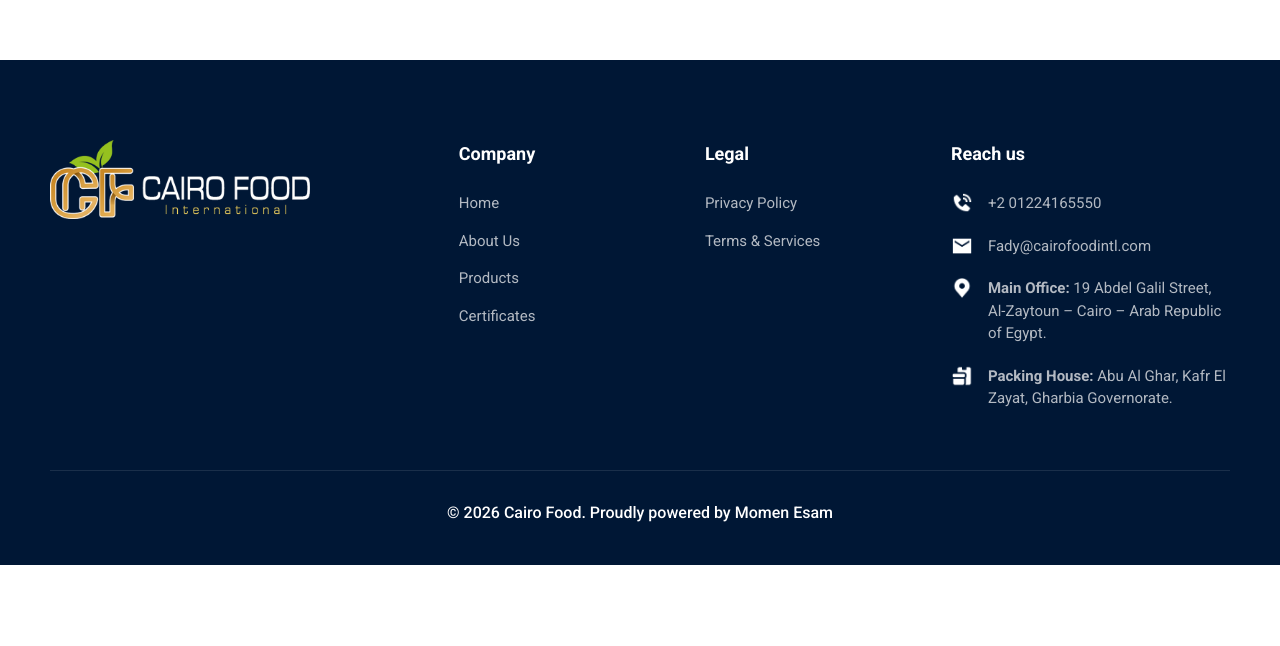
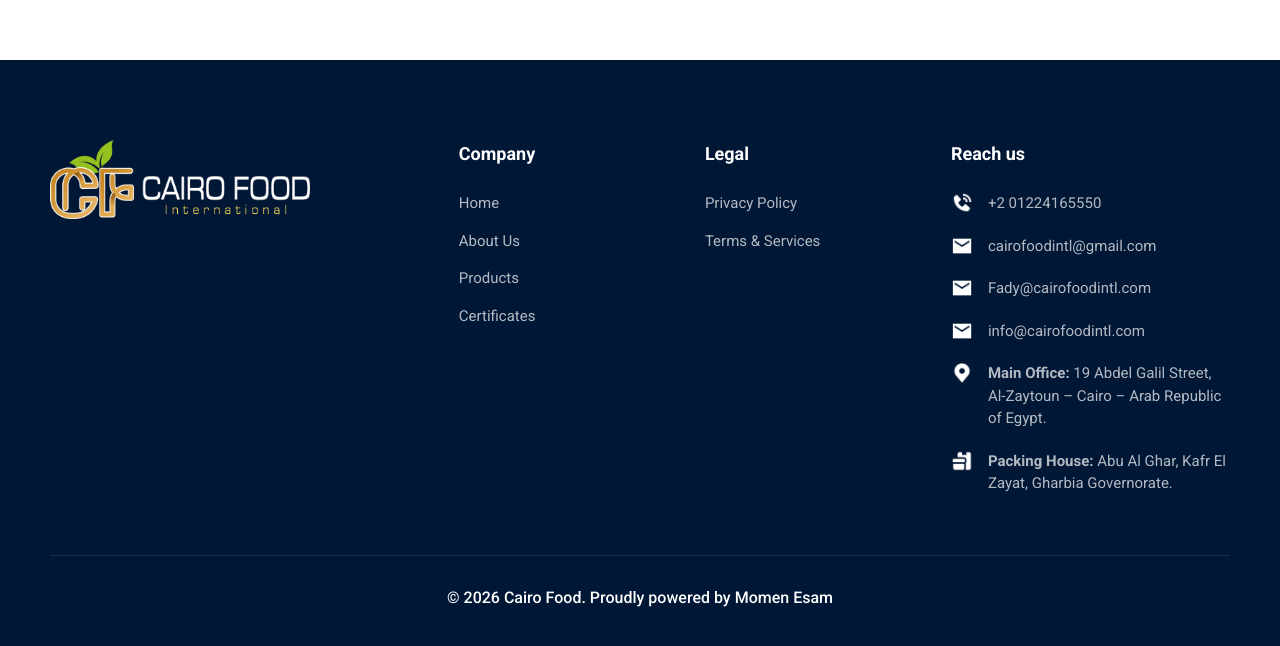
Before and after one commit to momenesam11/cairo-food, a Next.js app: page /certificates in a window 1280 px wide. Shown: the part 3484-4130 px from the top of the page. Before the commit the page ends 4049 px from the top, so only its background shows below. Built offline with nearby package versions, Linux system fonts and the light colour scheme.

Commit message:
feat: implement core layout components, global styles, and company data configuration

```diff
--- a/src/app/globals.css
+++ b/src/app/globals.css
@@ -471,12 +471,12 @@ img { max-width: 100%; height: auto; object-fit: cover; }
   display: grid; grid-template-columns: 420px 1fr; gap: 0; margin-bottom: 120px;
   background: white; border-radius: 16px; overflow: hidden; box-shadow: 0 10px 40px rgba(0,0,0,.05);
 }
-.contact-info-card { background: var(--navy); color: white; padding: 60px 50px; position: relative; }
-.contact-info-card h2 { font-size: 32px; line-height: 1.2; margin-bottom: 25px; font-weight: 700; }
+.contact-info-card { background: var(--navy); color: white; padding: 45px 40px; position: relative; }
+.contact-info-card h2 { font-size: 32px; line-height: 1.2; margin-bottom: 20px; font-weight: 700; }
 .contact-info-card h2 strong { color: var(--green); }
-.contact-info-card p { font-size: 16px; color: rgba(255,255,255,.8); line-height: 1.6; margin-bottom: 40px; }
+.contact-info-card p { font-size: 16px; color: rgba(255,255,255,.8); line-height: 1.6; margin-bottom: 25px; }
 
-.contact-details-list { list-style: none; padding: 0; margin: 0 0 50px; display: grid; gap: 25px; }
+.contact-details-list { list-style: none; padding: 0; margin: 0 0 35px; display: grid; gap: 18px; }
 .contact-details-list li { display: flex; align-items: start; gap: 18px; }
 .contact-details-list li img { width: 22px; margin-top: 3px; filter: brightness(0) invert(1); }
 .contact-details-list li span { font-size: 15px; line-height: 1.5; }
@@ -485,10 +485,10 @@ img { max-width: 100%; height: auto; object-fit: cover; }
 .social-links-new img { width: 24px; filter: brightness(0) invert(1); transition: .3s; }
 .social-links-new a:hover img { transform: translateY(-3px); }
 
-.contact-form-area { padding: 60px 50px; background: #fff; }
-.modern-form { display: grid; gap: 25px; }
-.form-row { display: grid; grid-template-columns: 1fr 1fr; gap: 25px; }
-.form-group { display: flex; flex-direction: column; gap: 10px; }
+.contact-form-area { padding: 45px 40px; background: #fff; }
+.modern-form { display: grid; gap: 20px; }
+.form-row { display: grid; grid-template-columns: 1fr 1fr; gap: 20px; }
+.form-group { display: flex; flex-direction: column; gap: 8px; }
 .form-group label { font-size: 14px; font-weight: 700; color: var(--navy); }
 .form-group input, .form-group select, .form-group textarea {
   background: #f6f6f6; border: 0; border-radius: 8px; padding: 14px 18px;
@@ -1294,3 +1294,14 @@ img { max-width: 100%; height: auto; object-fit: cover; }
   unicode-bidi: embed !important;
   display: inline-block !important;
 }
+
+/* Custom clickable email links */
+.footer-email-link, .contact-email-link {
+  color: inherit;
+  text-decoration: none;
+  transition: color 0.2s ease;
+}
+.footer-email-link:hover, .contact-email-link:hover {
+  color: var(--green) !important;
+  text-decoration: underline;
+}
--- a/src/components/layout/Footer.tsx
+++ b/src/components/layout/Footer.tsx
@@ -47,10 +47,16 @@ export function Footer() {
               <img src="/images/contact/contact-icon-phone.png" alt="Phone" />
               <span className="ltr-phone">{company.phone}</span>
             </p>
-            <p>
-              <img src="/images/contact/contact-icon-mail.png" alt="Mail" />
-              <span>{company.email}</span>
-            </p>
+            {company.emails.map((email) => (
+              <p key={email}>
+                <img src="/images/contact/contact-icon-mail.png" alt="Mail" />
+                <span>
+                  <a href={`mailto:${email}`} className="footer-email-link">
+                    {email}
+                  </a>
+                </span>
+              </p>
+            ))}
             <p>
               <img src="/images/contact/contact-icon-office.png" alt="Pin" />
               <span><strong>{t(T.footer.mainOffice, lang)}</strong> {lang === "ar" ? company.addressAr : company.address}</span>
--- a/src/components/sections/ContactSection.tsx
+++ b/src/components/sections/ContactSection.tsx
@@ -62,10 +62,12 @@ export function ContactSection() {
           </li>
           <li>
             <img src="/images/contact/contact-icon-mail.png" alt="Mail" />
-            <span>
-              {company.email}
-              <br />
-              {company.secondaryEmail}
+            <span className="flex flex-col gap-1">
+              {company.emails.map((email) => (
+                <a key={email} href={`mailto:${email}`} className="contact-email-link">
+                  {email}
+                </a>
+              ))}
             </span>
           </li>
         </ul>
@@ -132,10 +134,10 @@ export function ContactSection() {
           </div>
 
           <div className="form-buttons">
-            <button type="button" className="whatsapp-btn">
+            <a href="https://wa.me/201224165550" target="_blank" rel="noopener noreferrer" className="whatsapp-btn">
               <img src="/images/social/social-wa.png" className="w-[24px] h-[24px]" alt="WA" />
               <span>{t(T.contact.whatsapp, lang)}</span>
-            </button>
+            </a>
             <button type="submit" className="send-btn">
               <span>{t(T.contact.send, lang)}</span>
               <img src="/images/contact/icon-send.png" className="w-[30px] h-[30px]" alt="Send" />
--- a/src/data/company.ts
+++ b/src/data/company.ts
@@ -2,8 +2,13 @@ export const company = {
   name: "Cairo Food International",
   established: "2014",
   phone: "+2 01224165550",
-  email: "Fady@cairofoodintl.com",
-  secondaryEmail: "info@cairofoodintl.com",
+  emails: [
+    "cairofoodintl@gmail.com",
+    "Fady@cairofoodintl.com",
+    "info@cairofoodintl.com"
+  ],
+  email: "cairofoodintl@gmail.com",
+  secondaryEmail: "Fady@cairofoodintl.com",
   address: "19 Abdel Galil Street, Al-Zaytoun – Cairo – Arab Republic of Egypt.",
   addressAr: "19 شارع عبد الجليل, الزيتون – القاهرة – جمهورية مصر العربية",
   packingHouse: "Abu Al Ghar, Kafr El Zayat, Gharbia Governorate.",
```
